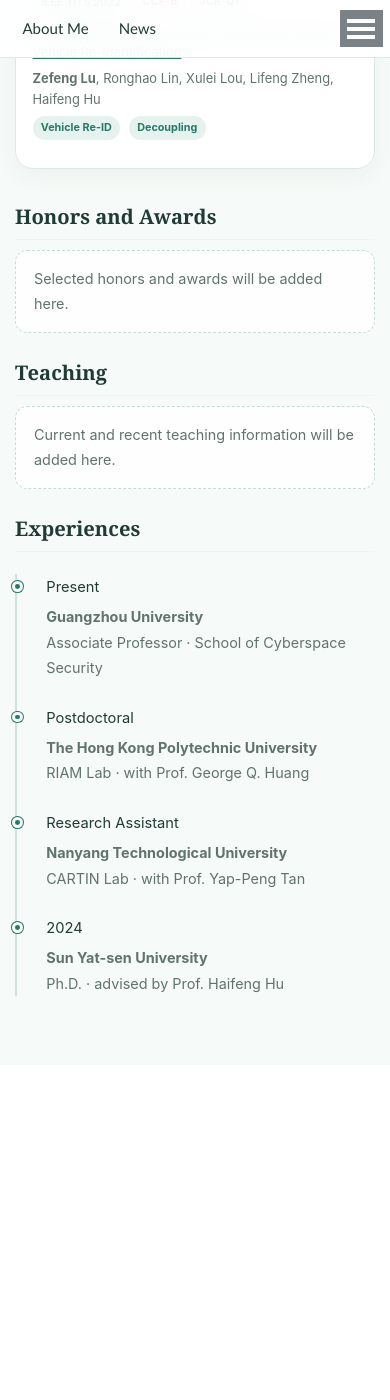
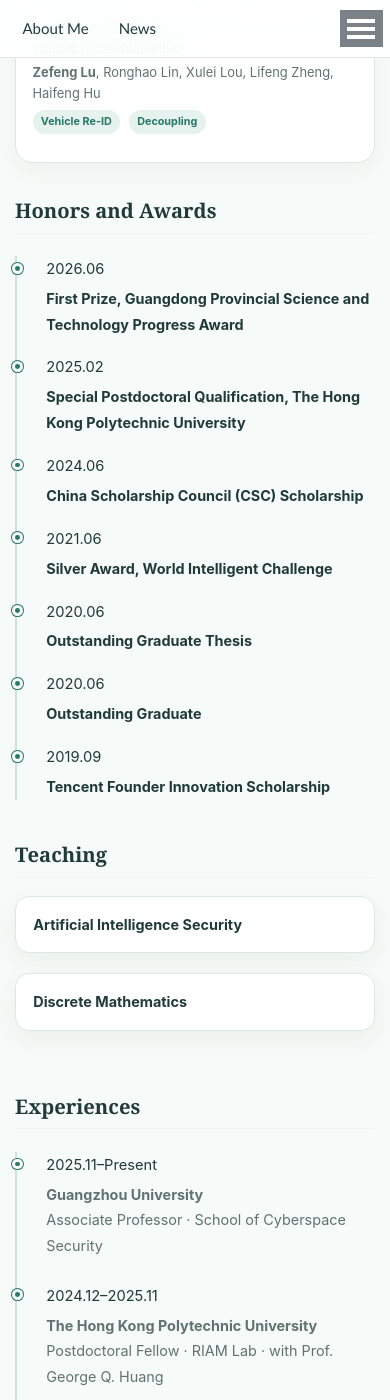
Before and after one commit to ZefengLU-GZHU/zefenglu-gzhu.github.io, a Jekyll site: the page built from _pages/about.md, in a window 390 px wide and 1400 px high, scrolled down 8326 px. Built offline with Jekyll 4.4.1, drawn with Linux system fonts in a browser that asks for light colours; some web fonts are replaced; our own code applies the rules of GitHub Pages for plain Markdown files; before the commit the page ends 9391 px from its top, so only the background shows below that; some of the changed text lies outside the part shown.

Commit message:
Add teaching honors and experience dates

```diff
--- a/_includes/head.html
+++ b/_includes/head.html
@@ -11,7 +11,7 @@
 </script>
 
 <!-- For all browsers -->
-<link rel="stylesheet" href="assets/css/main.css?v=20260727-6">
+<link rel="stylesheet" href="assets/css/main.css?v=20260727-7">
 
 <meta http-equiv="cleartype" content="on">
 <meta name="theme-color" content="#f6faf8">
--- a/_pages/about.md
+++ b/_pages/about.md
@@ -103,7 +103,7 @@ Yue Yuan, Ying Wang, **Zefeng Lu**, Feng Shen, Zhiheng Zhao, George Q. Huang
 <div class="paper-box">
 <div class="paper-box-image"><div class="paper-placeholder"><span>IMAGE<br><small>待补充</small></span></div></div>
 <div class="paper-box-text" markdown="1">
-<div class="badge">AEI 2026</div>
+<div class="paper-labels"><span class="badge">AEI 2026</span><span class="paper-rank paper-rank-ccf">CCF-B</span><span class="paper-rank paper-rank-jcr">JCR-Q1</span></div>
 
 [STAR: Spatial–Temporal Attention Reasoning Model for Dynamic Logistics Network Routing in Cyber–Physical Internet](https://scholar.google.com/citations?view_op=view_citation&hl=en&user=wn7Q6h0AAAAJ&citation_for_view=wn7Q6h0AAAAJ:LkGwnXOMwfcC)
 
@@ -292,21 +292,32 @@ Qiaolin He, **Zefeng Lu**, Zihan Wang, Haifeng Hu
 
 # Honors and Awards
 
-<p class="section-placeholder">Selected honors and awards will be added here.</p>
+<div class="timeline-list honors-list">
+  <div><time>2026.06</time><p><strong>First Prize, Guangdong Provincial Science and Technology Progress Award</strong></p></div>
+  <div><time>2025.02</time><p><strong>Special Postdoctoral Qualification, The Hong Kong Polytechnic University</strong></p></div>
+  <div><time>2024.06</time><p><strong>China Scholarship Council (CSC) Scholarship</strong></p></div>
+  <div><time>2021.06</time><p><strong>Silver Award, World Intelligent Challenge</strong></p></div>
+  <div><time>2020.06</time><p><strong>Outstanding Graduate Thesis</strong></p></div>
+  <div><time>2020.06</time><p><strong>Outstanding Graduate</strong></p></div>
+  <div><time>2019.09</time><p><strong>Tencent Founder Innovation Scholarship</strong></p></div>
+</div>
 
 <span class="anchor" id="teaching"></span>
 
 # Teaching
 
-<p class="section-placeholder">Current and recent teaching information will be added here.</p>
+<ul class="teaching-list">
+  <li>Artificial Intelligence Security</li>
+  <li>Discrete Mathematics</li>
+</ul>
 
 <span class="anchor" id="experiences"></span>
 
 # Experiences
 
 <div class="timeline-list">
-  <div><time><span class="lang-zh">至今</span><span class="lang-en">Present</span></time><p><strong><span class="lang-zh">广州大学</span><span class="lang-en">Guangzhou University</span></strong><br><span class="lang-zh">副教授 · 网络空间安全学院</span><span class="lang-en">Associate Professor · School of Cyberspace Security</span></p></div>
-  <div><time><span class="lang-zh">博士后</span><span class="lang-en">Postdoctoral</span></time><p><strong><span class="lang-zh">香港理工大学</span><span class="lang-en">The Hong Kong Polytechnic University</span></strong><br><span class="lang-zh">RIAM 实验室 · 合作导师黄国全教授</span><span class="lang-en">RIAM Lab · with Prof. George Q. Huang</span></p></div>
-  <div><time><span class="lang-zh">研究助理</span><span class="lang-en">Research Assistant</span></time><p><strong><span class="lang-zh">南洋理工大学</span><span class="lang-en">Nanyang Technological University</span></strong><br><span class="lang-zh">CARTIN 实验室 · 合作导师 Yap-Peng Tan 教授</span><span class="lang-en">CARTIN Lab · with Prof. Yap-Peng Tan</span></p></div>
-  <div><time>2024</time><p><strong><span class="lang-zh">中山大学</span><span class="lang-en">Sun Yat-sen University</span></strong><br><span class="lang-zh">博士 · 导师胡海峰教授</span><span class="lang-en">Ph.D. · advised by Prof. Haifeng Hu</span></p></div>
+  <div><time>2025.11–Present</time><p><strong>Guangzhou University</strong><br>Associate Professor · School of Cyberspace Security</p></div>
+  <div><time>2024.12–2025.11</time><p><strong>The Hong Kong Polytechnic University</strong><br>Postdoctoral Fellow · RIAM Lab · with Prof. George Q. Huang</p></div>
+  <div><time>2023.11–2024.12</time><p><strong>Nanyang Technological University</strong><br>Visiting Ph.D. Student · CARTIN Lab · with Prof. Yap-Peng Tan</p></div>
+  <div><time>2020.09–2024.12</time><p><strong>Sun Yat-sen University</strong><br>Ph.D. · advised by Prof. Haifeng Hu</p></div>
 </div>
--- a/assets/css/main.scss
+++ b/assets/css/main.scss
@@ -550,6 +550,33 @@ body.lang-zh .paper-placeholder::after {
   color: var(--muted);
 }
 
+.honors-list > div {
+  margin-bottom: 1.15rem;
+}
+
+.honors-list p {
+  color: var(--ink);
+}
+
+.teaching-list {
+  display: grid;
+  grid-template-columns: repeat(2, minmax(0, 1fr));
+  gap: 0.85rem;
+  margin: 1.2rem 0 2.4rem;
+  padding: 0;
+  list-style: none;
+}
+
+.teaching-list li {
+  padding: 1rem 1.15rem;
+  border: 1px solid var(--line);
+  border-radius: 14px;
+  background: var(--surface);
+  color: var(--ink);
+  font-weight: 700;
+  box-shadow: 0 8px 24px rgba(45, 78, 68, 0.06);
+}
+
 .contact-card,
 .contact-panel {
   margin-top: 1.4rem;
@@ -621,4 +648,8 @@ h1::before,
     margin-left: 0.35rem;
     padding: 0.38rem 0.58rem;
   }
+
+  .teaching-list {
+    grid-template-columns: 1fr;
+  }
 }
```
